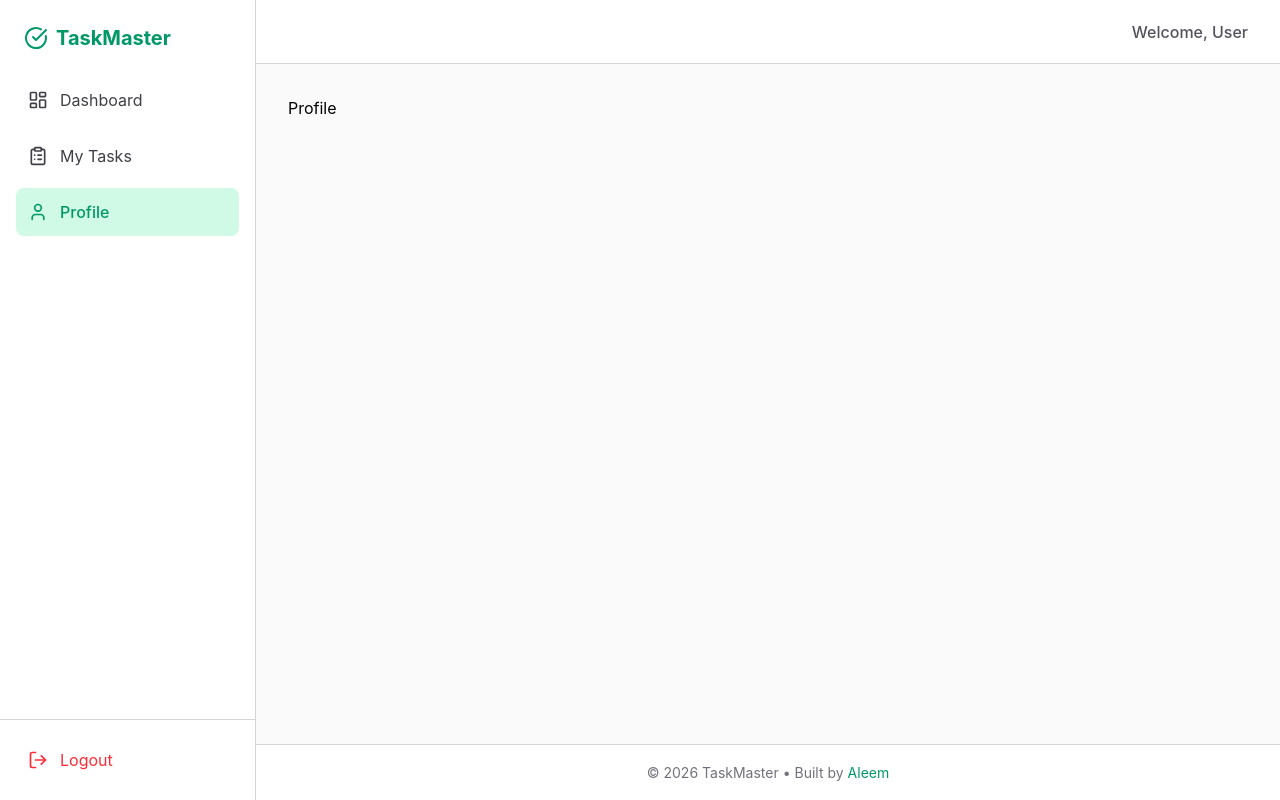
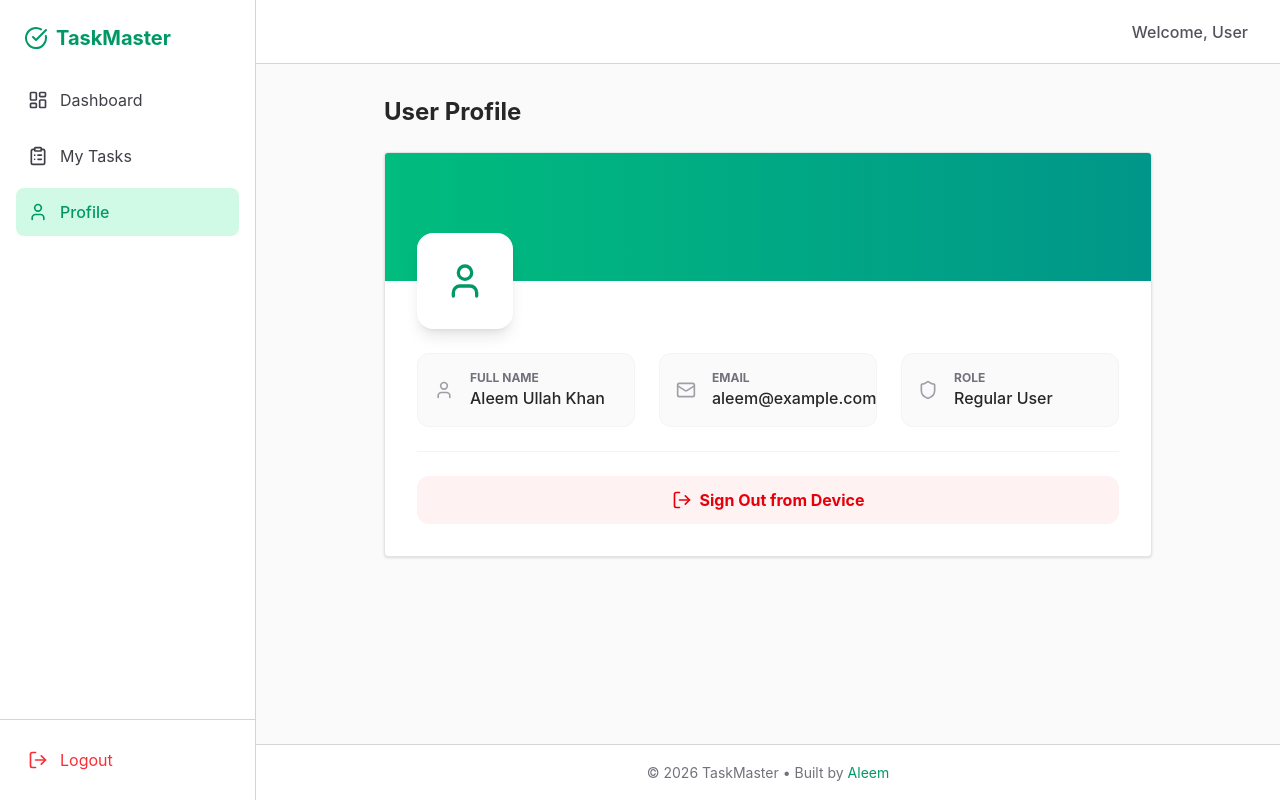
Before and after one commit to Aleem-27/taskmaster, a React (Vite) app in the folder client/: page /profile in a window 1280 px wide. Built offline with nearby package versions, Linux system fonts and the light colour scheme.

Commit message:
feat(profile): add profile page UI

```diff
--- a/client/src/App.jsx
+++ b/client/src/App.jsx
@@ -3,6 +3,7 @@ import Layout from './components/Layout';
 import Login from './pages/Login';
 import Signup from './pages/Signup';
 import Dashboard from './pages/Dashboard';
+import Profile from './pages/Profile';
 
 function App() {
   return (
@@ -14,7 +15,7 @@ function App() {
         <Route path="/" element={<Layout />}>
           <Route index element={<Dashboard />} />
           <Route path="/tasks" element={<div>Tasks</div>} />
-          <Route path="/profile" element={<div>Profile</div>} />
+          <Route path="/profile" element={<Profile />} />
         </Route>
       </Routes>
     </BrowserRouter>
--- /dev/null
+++ b/client/src/pages/Profile.jsx
@@ -0,0 +1,65 @@
+import { User, Mail, Shield, LogOut } from 'lucide-react';
+
+const Profile = () => {
+  // Moch User Data
+  const user = {
+    name: "Aleem Ullah Khan",
+    email: "aleem@example.com",
+    role: "Regular User",
+    joined: "March 2026"
+  };
+
+  return (
+    <div className="max-w-3xl mx-auto">
+      <h2 className="text-2xl font-bold text-zinc-800 mb-6">User Profile</h2>
+
+      <div className="bg-white rounded 2xl border border-zinc-200 shadow-sm overflow-hidden">
+        <div className="h-32 bg-linear-to-r from-emerald-500 to-teal-600"></div>
+        <div className="px-8 pb-8">
+          <div className="relative -mt-12 mb-6">
+            <div className="inline-flex items-center justify-center w-24 h-24 bg-white rounded-2xl shadow-lg border-4 border-white">
+              <User size={40} className="text-emerald-600" />
+            </div>
+          </div>
+
+          <div className="space-y-6">
+            <div className="grid grid-cols-1 lg:grid-cols-3 gap-6">
+              <div className="flex items-center gap-4 p-4 bg-zinc-50 rounded-xl border border-zinc-100">
+                <User size={20} className="text-zinc-400" />
+                <div>
+                  <p className="text-xs text-zinc-500 uppercase font-bold">Full Name</p>
+                  <p className="text-zinc-800 font-medium">{user.name}</p>
+                </div>
+              </div>
+
+              <div className="flex items-center gap-4 p-4 bg-zinc-50 rounded-xl border border-zinc-100">
+                <Mail size={20} className="text-zinc-400 flex shrink-0" />
+                <div>
+                  <p className="text-xs text-zinc-500 uppercase font-bold">Email</p>
+                  <p className="text-zinc-800 font-medium">{user.email}</p>
+                </div>
+              </div>
+
+              <div className="flex items-center gap-4 p-4 bg-zinc-50 rounded-xl border border-zinc-100">
+                <Shield size={20} className="text-zinc-400" />
+                <div>
+                  <p className="text-xs text-zinc-500 uppercase font-bold">Role</p>
+                  <p className="text-zinc-800 font-medium">{user.role}</p>
+                </div>
+              </div>
+            </div>
+
+            <div className="pt-6 border-t border-zinc-100">
+              <button className="cursor-pointer flex items-center justify-center gap-2 w-full py-3 px-4 bg-red-50 text-red-600 font-bold rounded-xl hover:bg-red-100 transition-colors">
+                <LogOut size={20} />
+                Sign Out from Device
+              </button>
+            </div>
+          </div>
+        </div>
+      </div>
+    </div>
+  )
+}
+
+export default Profile;
```
